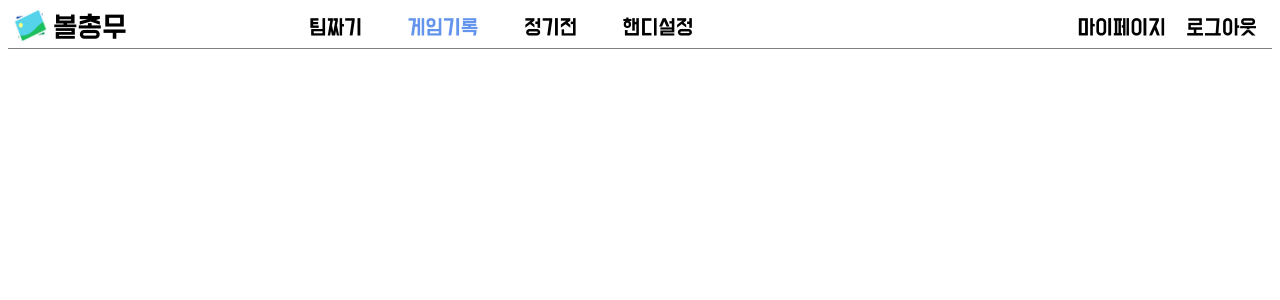
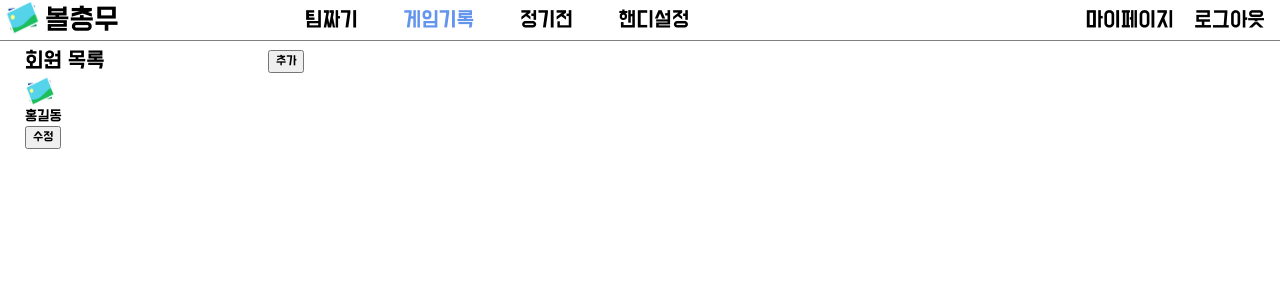
Before and after one commit to frogkim93/bowling-manager-front, an Angular app: page / in a window 1280 px wide. Both pictures are taken after a click on the button "로그인". Shown: the top 300 px of the page. Built offline with nearby package versions, Linux system fonts and the light colour scheme.

Commit message:
feat: 회원목록 화면 작성중

```diff
--- a/src/app/app.module.ts
+++ b/src/app/app.module.ts
@@ -3,6 +3,7 @@ import { BrowserModule } from '@angular/platform-browser';
 import { AppComponent } from './component/app/app.component';
 import { LoginComponent } from './component/login/login.component';
 import { MainComponent } from './component/main/main.component';
+import { MemberListComponent } from './component/memberList/memberList.component';
 import { MenuComponent } from './component/menu/menu.component';
 import { RouteConfig } from './config/router.config';
 
@@ -11,7 +12,8 @@ import { RouteConfig } from './config/router.config';
     AppComponent,
     LoginComponent,
     MainComponent,
-    MenuComponent
+    MenuComponent,
+    MemberListComponent
   ],
   imports: [
     BrowserModule,
--- a/src/app/component/main/view/main.component.html
+++ b/src/app/component/main/view/main.component.html
@@ -1 +1,2 @@
 <menu class="container"></menu>
+<memberList class="container"></memberList>
--- /dev/null
+++ b/src/app/component/memberList/view/memberList.component.html
@@ -0,0 +1,27 @@
+<section class="memberList">
+    <div class="memberListHeader flex">
+        <h1>
+            회원 목록
+        </h1>
+        <div>
+            <button>
+                추가
+            </button>
+        </div>
+    </div>
+    <div class="memberListBox">
+        <div>
+            <div class="memberImageBox">
+                <img src="/assets/images/temp-logo.png">
+            </div>
+            <div>
+                홍길동
+            </div>
+            <div>
+                <button>
+                    수정
+                </button>
+            </div>
+        </div>
+    </div>
+</section>
--- a/src/assets/css/style.css
+++ b/src/assets/css/style.css
@@ -1,11 +1,11 @@
-html, body .container{
+html, body, .container {
     width: 100%;
     height: 100%;
     margin: 0px;
     padding: 0px;
 }
 
-html, input, button {
+html, input, button, .container {
     font-family: 'DoHyeon';
     font-weight: 100;
 }
@@ -141,6 +141,32 @@ header.menu a.on {
     position: relative;
 }
 
+section.memberList {
+    width: 23%;
+    padding: 5px 10px;
+}
+
+section.memberList * {
+    font-weight: 100;
+}
+
+section.memberList .memberListHeader {
+    align-items: center;
+    justify-content: space-between;
+    padding-left: 15px;
+}
+
+section.memberList .memberListBox {
+    padding-left: 15px;
+}
+
+section.memberList .memberListBox .memberImageBox {
+    width: 30px;
+    height: 30px;
+    border-radius: 70px;
+    border-radius: 1px solid gray;
+}
+
 footer {
     position: absolute;
     bottom: 0px;
```
Also changed, not shown: src/app/component/memberList/memberList.component.ts (added, +9 -0 lines).
